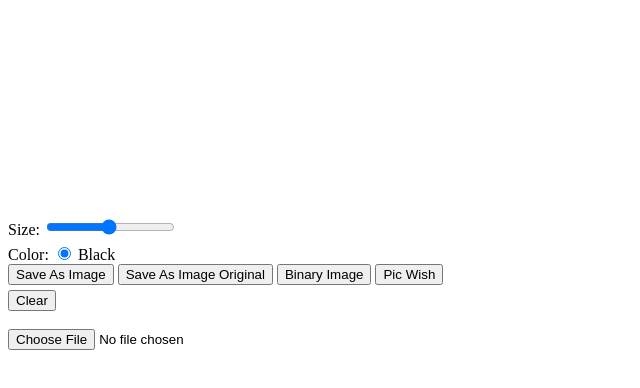
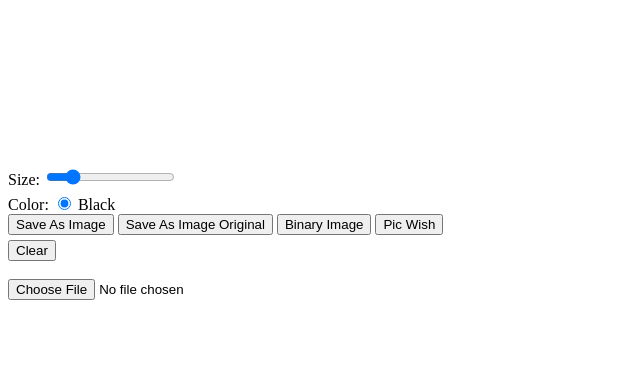
Before and after one commit to ttyysea/Canvasdrawing, a plain HTML site: page index.html in a window 1280 px wide. Both pictures are taken after a click on the button "Pic Wish". Shown: the whole page, without its empty margins (0-640 px from the left). Drawn offline with Linux system fonts and the light colour scheme.

Commit message:
Add Brush Size

```diff
--- a/index.html
+++ b/index.html
@@ -2,15 +2,14 @@
 <html>
   <head>
     <title>Canvas Drawing App</title>
-    <link rel="stylesheet" type="text/css" href="styles.css">
   </head>
   <body>
     <div>
-      <canvas id="canvas" width="500" height="200"></canvas>
+      <canvas id="canvas" ></canvas>
     </div>
     <div style="margin-top: 5px;">
       <span>Size: </span>
-      <input type="range" min="1" max="50" value="25" class="size" id="sizeRange" />
+      <input type="range" min="20" max="200" value="50" class="size" id="sizeRange" />
     </div>
     <div style="margin-top: 5px;">
       <span>Color: </span>
--- a/src/index.js
+++ b/src/index.js
@@ -12,7 +12,7 @@ let imageApi = null;
 
 // Variables
 let originalImage = null;
-let size = 20;
+let size =  sizeElement.value;
 let color = "rgba(227, 7, 19, 0.75)";
 
 // Function to convert file to Data URI
@@ -78,7 +78,10 @@ function saveCanvasImage() {
 
 // Event Listeners
 sizeElement.addEventListener("input", (e) => {
+    const context = canvasElement.getContext("2d");
     size = e.target.value;
+    context.lineWidth = size;
+    console.log("size :", size)
 });
 
 colorElements.forEach((c) => {
@@ -148,8 +151,8 @@ saveImgBinary.addEventListener("click", () => {
 });
 
 sendPicWish.addEventListener("click", async () => {
-    const apiUrl = "https://techhk.aoscdn.com/api/tasks/visual/inpaint"; // Replace with your API URL
-    const apiKey = "wxpq9zkdv2tuevo5l"; // Replace with your API key
+    const apiUrl = "https://techhk.aoscdn.com/api/tasks/visual/inpaint";
+    const apiKey = "wxl2fcluq9l4fu6so";
 
     const formData = new FormData();
     formData.append("sync", "1");
@@ -218,6 +221,7 @@ sendPicWish.addEventListener("click", async () => {
                         const imageUrl = data.data.image;
 
                         if (imageUrl) {
+                            console.log("Processing...")
                             const img = new Image();
                             img.crossOrigin = "Anonymous";
                             img.onload = function () {
```
